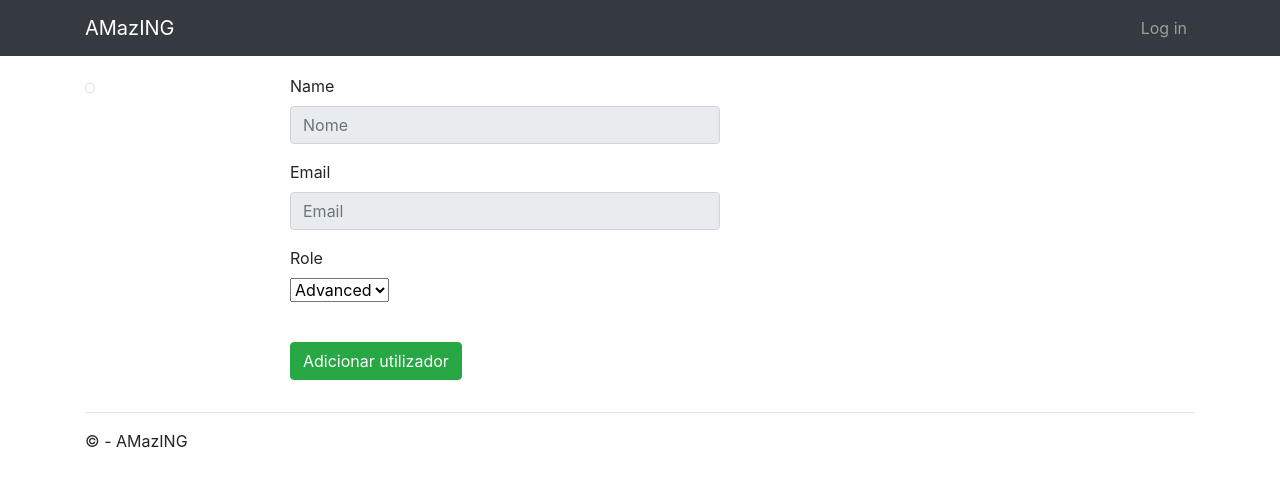
After one commit to user-cube/AMazING, a Django app: template Frontend/app/templates/user/admin/listUsers/edit/editRole.html in a window 1280 px wide. The commit adds this page. Shown: the top 487 px of the page. Run offline with Django 3.2, Linux system fonts and the light colour scheme; the template is opened without the code that fills it, so the values that code supplies are empty; parts of the project's set-up code (start-up, migrations or seed data) failed here and were passed over; some libraries are stand-ins or nearby versions.

Commit message:
update role

```diff
--- a/Frontend/Frontend/urls.py
+++ b/Frontend/Frontend/urls.py
@@ -16,7 +16,8 @@ Including another URLconf
 from django.contrib import admin
 from django.urls import path, include
 from django.contrib.auth import views as auth_views
-from app.views import profile, home, checkTests, checkTestInfo, editProfile, updateProfile, createUser, userCreation, validateUser, saveUser, rankUp, listUsers
+from app.views import profile, home, checkTests, checkTestInfo, editProfile, updateProfile, \
+    createUser, userCreation, validateUser, saveUser, rankUp, listUsers, editUser, processUser
 
 urlpatterns = [
     path('admin/', admin.site.urls),
@@ -28,6 +29,8 @@ urlpatterns = [
     path('profile/save/', updateProfile, name="updateProfile"),
     path('profile/rankup', rankUp, name="rankupreq"),
     path('users/', listUsers, name="listusers"),
+    path('users/edit/<int:userId>', editUser, name="edituser"),
+    path('users/process', processUser, name="processuser"),
     path('checkTests/', checkTests, name="tests"),
     path('create/user/', createUser, name="createUser"),
     path('create/user/save', userCreation, name="saveuser"),
--- /dev/null
+++ b/Frontend/app/templates/user/admin/listUsers/edit/editRole.html
@@ -0,0 +1,61 @@
+{% extends 'structure/layout.html' %}
+
+{% block content %}
+    <div class="row">
+    {% if messages %}
+        {% for message in messages %}
+            {% if message.tags %}
+                <script>alert("{{ message }}")</script> {% endif %}
+
+        {% endfor %}
+    {% endif %}
+        <div class="col-lg-2">
+            <img src="{{ picture }}" class="img-responsive img-thumbnail ">
+            <br>
+            <br>
+        </div>
+        <div class="col-lg-10 ">
+            <form class="form-horizontal" method="post" action="/users/process?id={{ userID }}&email={{ email }}"
+                  enctype="multipart/form-data">
+                {% csrf_token %}
+                <div class="form-group">
+                    <label class="col-lg-4" for="Name">Name</label>
+                    <div class="col-lg-6">
+                        <div class="input-group">
+                            <input id="name" name="name" type="text"
+                                   placeholder="Nome" value="{{ name }}" class="form-control input-lg" required readonly>
+                        </div>
+                    </div>
+                </div>
+                <div class="form-group">
+                    <label class="col-lg-4" for="Email">Email</label>
+                    <div class="col-lg-6">
+                        <div class="input-group">
+                            <input id="email" name="email" type="email"
+                                   placeholder="Email" value="{{ email }}" class="form-control input-lg" required readonly>
+                        </div>
+                    </div>
+                </div>
+                <div class="form-group">
+                    <label class="col-lg-4" for="Nome">Role</label>
+                    <div class="col-lg-6">
+                        <div class="input-group">
+                            <select id="role" name="role">
+                                <option value="1" {% if role == 1 %} selected="selected" {% endif %}  >Advanced</option>
+                                <option value="0" {% if role == 0 %} selected="selected" {% endif %}>Beginner</option>
+                            </select>
+                        </div>
+                    </div>
+                </div>
+
+                <div class="form-group">
+                    <label class="col-md-4 control-label"></label>
+                    <div class="col-md-4">
+                        <input type="submit" value="Adicionar utilizador" class="btn btn-success"/>
+                    </div>
+                </div>
+            </form>
+        </div>
+
+    </div>
+{% endblock %}
```
Also changed, not shown: Frontend/app/templates/user/admin/listUsers/allUsers.html (+8 -1 lines), Frontend/app/views.py (+62 -0 lines).
